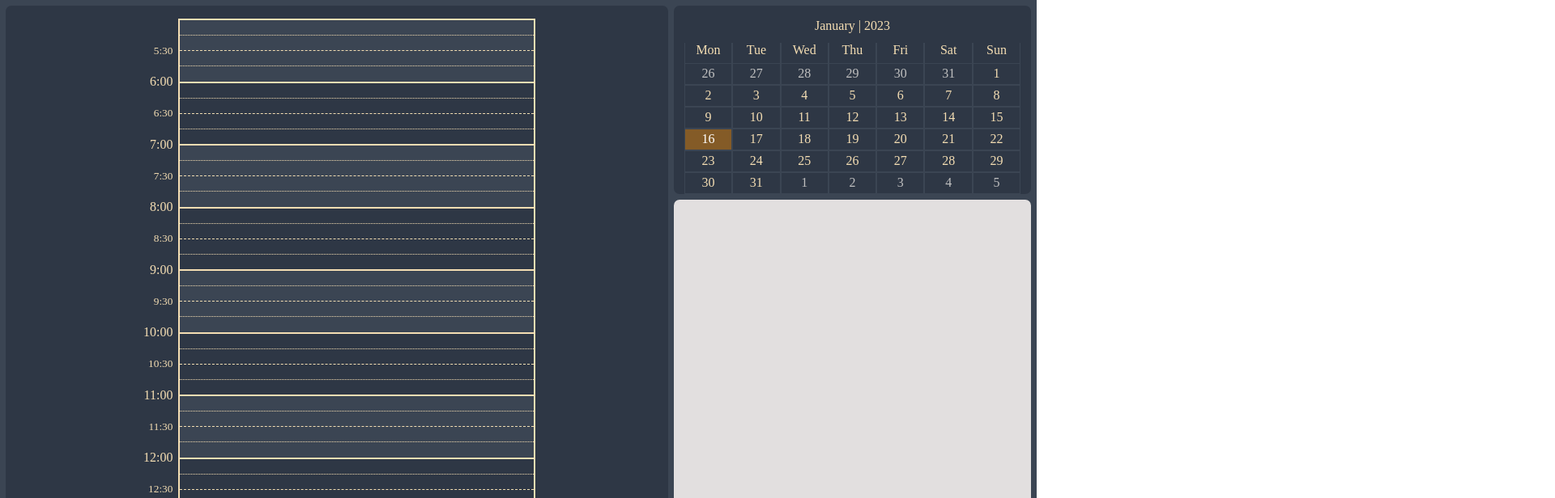
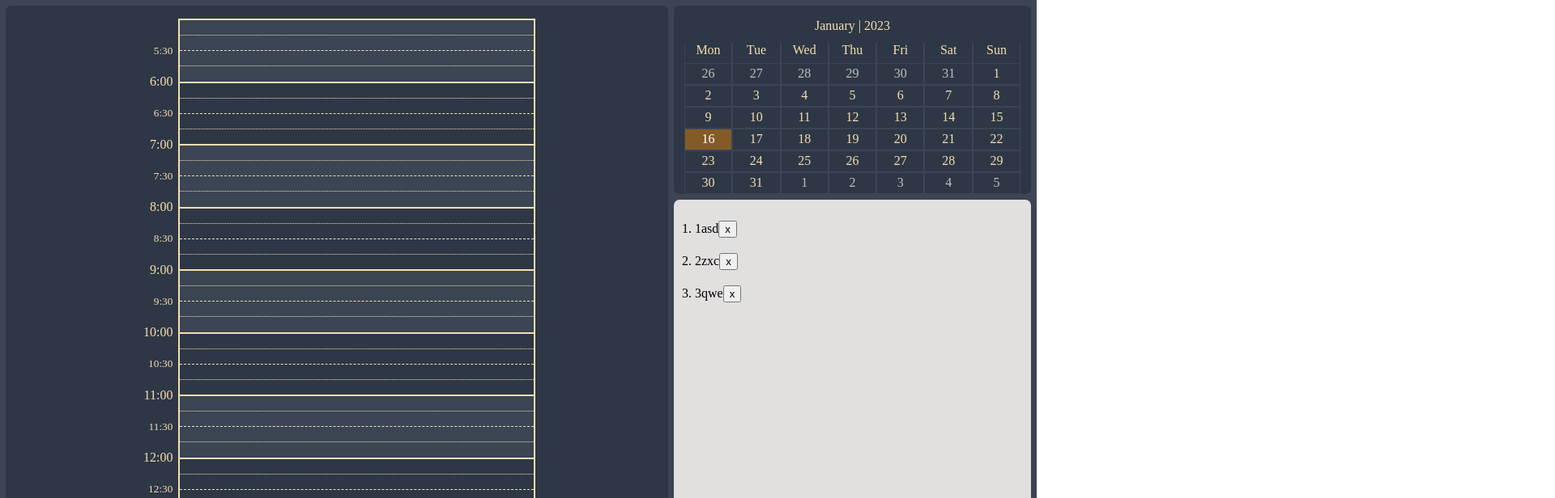
Before and after one commit to mk99995/Akartta, a React (Vite) app: page / in a window 1280 px wide. Shown: the top 616 px of the page at 81% size, 1920 px wide, since content can reach past the window. Built offline with nearby package versions, Linux system fonts and the light colour scheme.

Commit message:
trying to use layout with useState

```diff
--- a/src/components/TodoList/TodoList.tsx
+++ b/src/components/TodoList/TodoList.tsx
@@ -6,7 +6,11 @@ import TodoItems from "./components/TodoItems";
 import { ListItem } from "./interface";
 
 const TodoList = (): JSX.Element => {
-  const [listItems, setListItems] = useState<string[]>([]);
+  const [listItems, setListItems] = useState<string[]>([
+    "1asd",
+    "2zxc",
+    "3qwe",
+  ]);
 
   return (
     <div className="TodoList window">
--- a/src/components/TodoList/components/TodoItems.tsx
+++ b/src/components/TodoList/components/TodoItems.tsx
@@ -2,7 +2,8 @@ import React from "react";
 import { ListItem } from "../interface";
 import "../../../../node_modules/react-grid-layout/css/styles.css";
 import "../../../../node_modules/react-resizable/css/styles.css";
-import GridLayout from "react-grid-layout";
+import GridLayout, { Layout } from "react-grid-layout";
+import { useState } from "react";
 
 const TodoItems = ({
   listItems,
@@ -21,18 +22,28 @@ const TodoItems = ({
     setListItems(listItems.filter((item, index) => index !== deletedIndex));
   };
 
+  const [todoLayout, setSodoLayout] = useState<Layout[]>([
+    { i: "1", x: 1, y: 1, w: 1, h: 1 },
+    { i: "2", x: 1, y: 2, w: 1, h: 1 },
+    { i: "3", x: 1, y: 3, w: 1, h: 1 },
+  ]);
+
   return (
     <div className="TodoItems">
       <GridLayout
         className="layout"
+        layout={todoLayout}
         onDragStop={() => console.log("asd")}
         cols={1}
         rowHeight={30}
         width={1200}
+        onLayoutChange={() => {
+          console.log();
+        }}
       >
         {listItems.map((item, index) => {
           return (
-            <p key={index} data-grid={{ x: index, y: -1, w: 1, h: 1 }}>
+            <p key={(index + 1).toString()}>
               {index + 1 + ". " + item}
               <button onClick={(): void => handleDelete(index)}>x</button>
             </p>
```
